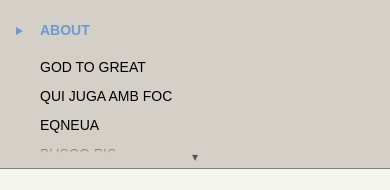
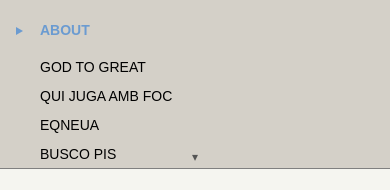
Before and after one commit to meowrhino/maxito, a plain HTML site: page index.html in a window 390 px wide. Shown: the top 190 px of the page. Drawn offline with Linux system fonts and the light colour scheme.

Commit message:
lsita en movil acaba abajo tambien!!!

```diff
--- a/style.css
+++ b/style.css
@@ -386,7 +386,7 @@ body {
     align-items: center;
     justify-content: center;
     padding: 0.5rem 0 0.3rem;
-    background: linear-gradient(to bottom, transparent, var(--sidebar-bg) 40%);
+    background: transparent;
     border: none;
     cursor: pointer;
     font-size: 0.75rem;
```
